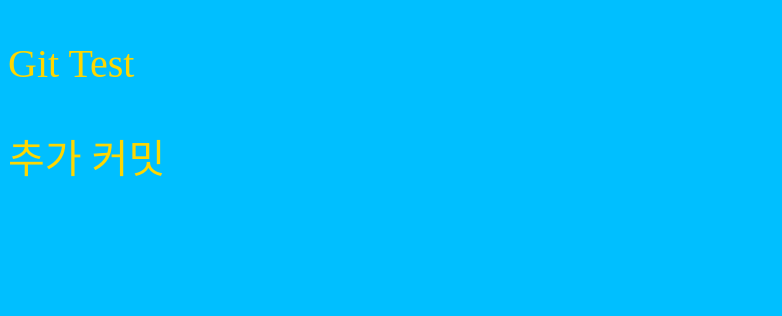
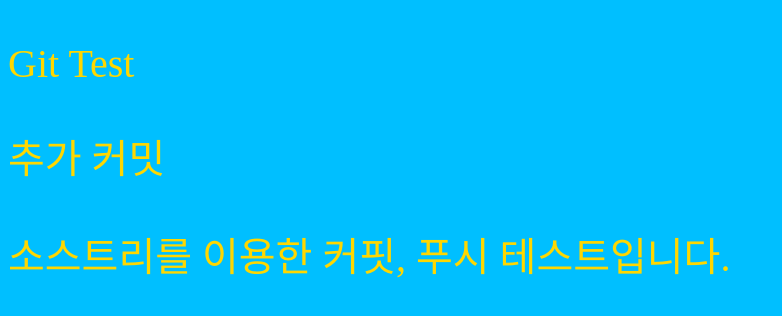
Before and after one commit to scw0517/frontdend, a plain HTML site: page index.html in a window 1280 px wide. Shown: the whole page, without its empty margins (0-782 px from the left). Drawn offline with Linux system fonts and the light colour scheme.

Commit message:
소스트리를 이용해서 커밋을 합니다.

```diff
--- a/index.html
+++ b/index.html
@@ -10,5 +10,6 @@
 <body>
     <p>Git Test</p>
     <p>추가 커밋</p>
+    <p>소스트리를 이용한 커핏, 푸시 테스트입니다.</p>
 </body>
 </html>
```
Also changed, not shown: 1 other file.
